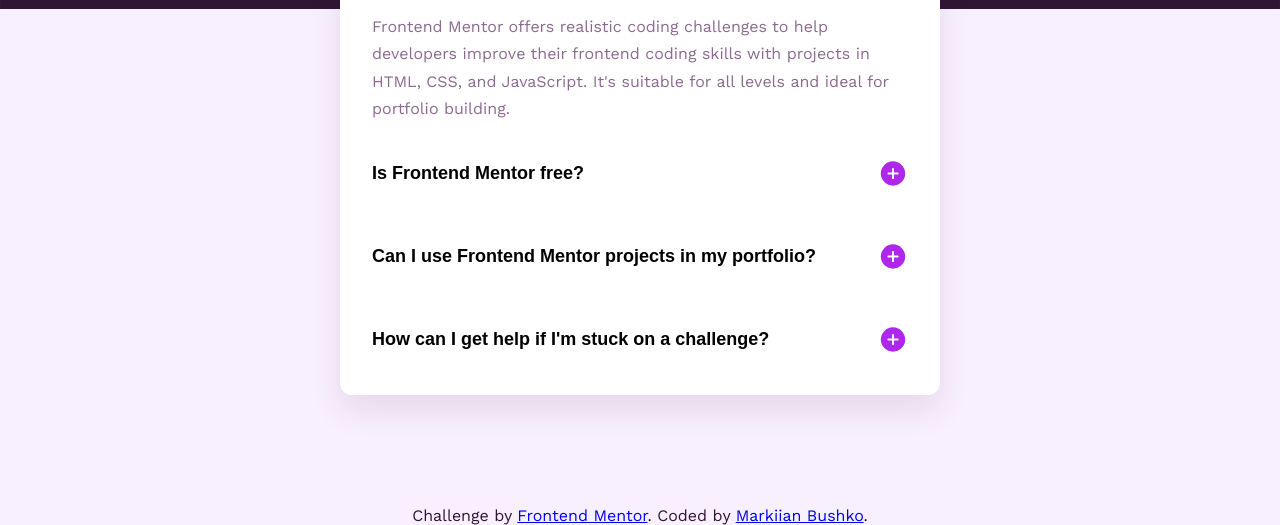
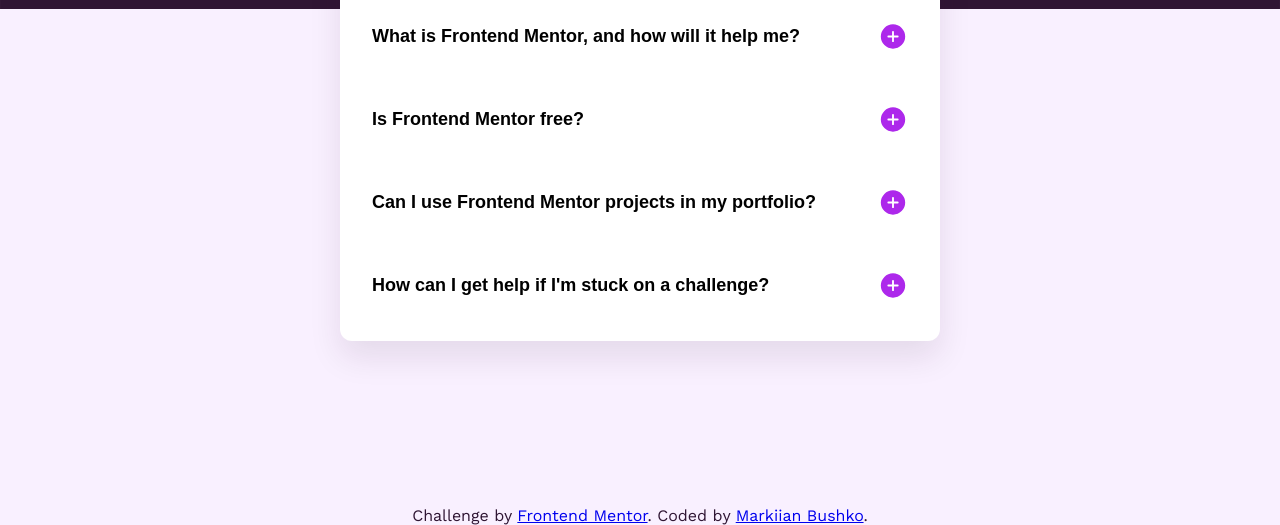
Before and after one commit to Atsui04/faq-accordion, a plain HTML site: page index.html in a window 1280 px wide. Shown: the part 275-800 px from the top of the page. Drawn offline with Linux system fonts and the light colour scheme.

Commit message:
chore: delete active classes

```diff
--- a/index.html
+++ b/index.html
@@ -13,6 +13,8 @@
       href="./assets/images/favicon-32x32.png"
     />
 
+    <script src="script.js" defer></script>
+
     <title>Frontend Mentor | FAQ accordion</title>
   </head>
   <body>
@@ -23,15 +25,12 @@
         </h1>
         <div class="questions-list">
           <div class="question">
-            <button
-              type="button"
-              class="btn question__title question__title--active"
-            >
+            <button type="button" class="btn question__title">
               <span>What is Frontend Mentor, and how will it help me?</span
               ><img src="assets/images/icon-plus.svg" class="icon-plus" />
               <img src="assets/images/icon-minus.svg" class="icon-minus" />
             </button>
-            <div class="question__content question__content--active">
+            <div class="question__content">
               <p>
                 Frontend Mentor offers realistic coding challenges to help
                 developers improve their frontend coding skills with projects in
@@ -44,7 +43,8 @@
           <div class="question">
             <button type="button" class="btn question__title">
               <span>Is Frontend Mentor free?</span>
-              <img src="assets/images/icon-plus.svg" />
+              <img src="assets/images/icon-plus.svg" class="icon-plus" />
+              <img src="assets/images/icon-minus.svg" class="icon-minus" />
             </button>
             <div class="question__content">
               <p>
@@ -58,7 +58,8 @@
           <div class="question">
             <button type="button" class="btn question__title">
               <span>Can I use Frontend Mentor projects in my portfolio?</span>
-              <img src="assets/images/icon-plus.svg" />
+              <img src="assets/images/icon-plus.svg" class="icon-plus" />
+              <img src="assets/images/icon-minus.svg" class="icon-minus" />
             </button>
             <div class="question__content">
               <p>
@@ -72,7 +73,8 @@
           <div class="question">
             <button type="button" class="btn question__title">
               <span>How can I get help if I'm stuck on a challenge?</span>
-              <img src="assets/images/icon-plus.svg" />
+              <img src="assets/images/icon-plus.svg" class="icon-plus" />
+              <img src="assets/images/icon-minus.svg" class="icon-minus" />
             </button>
             <div class="question__content">
               <p>
```
